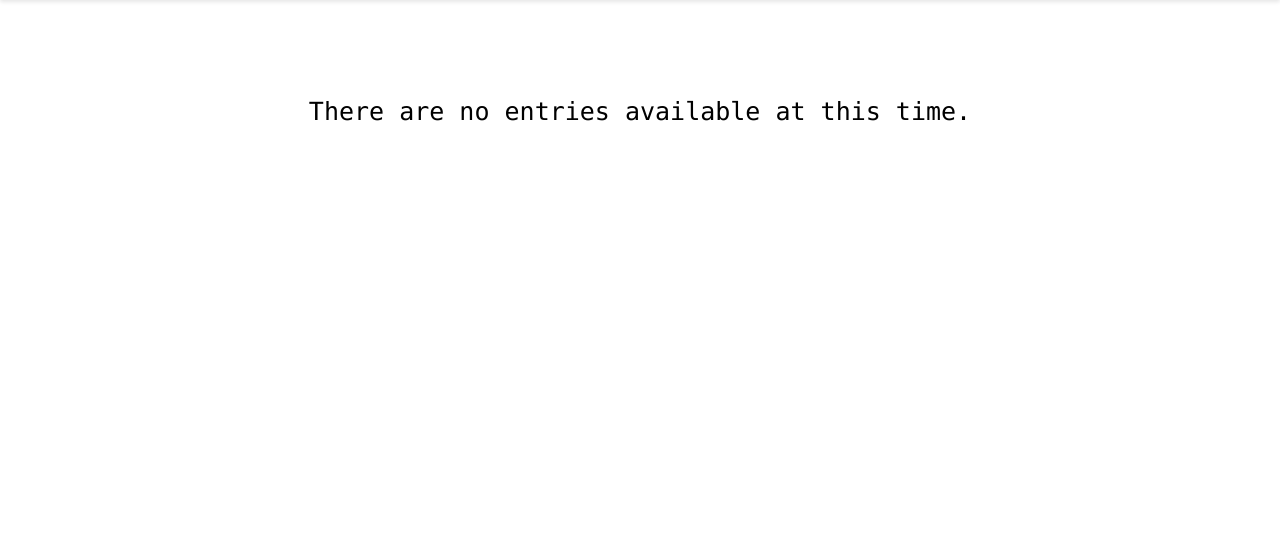
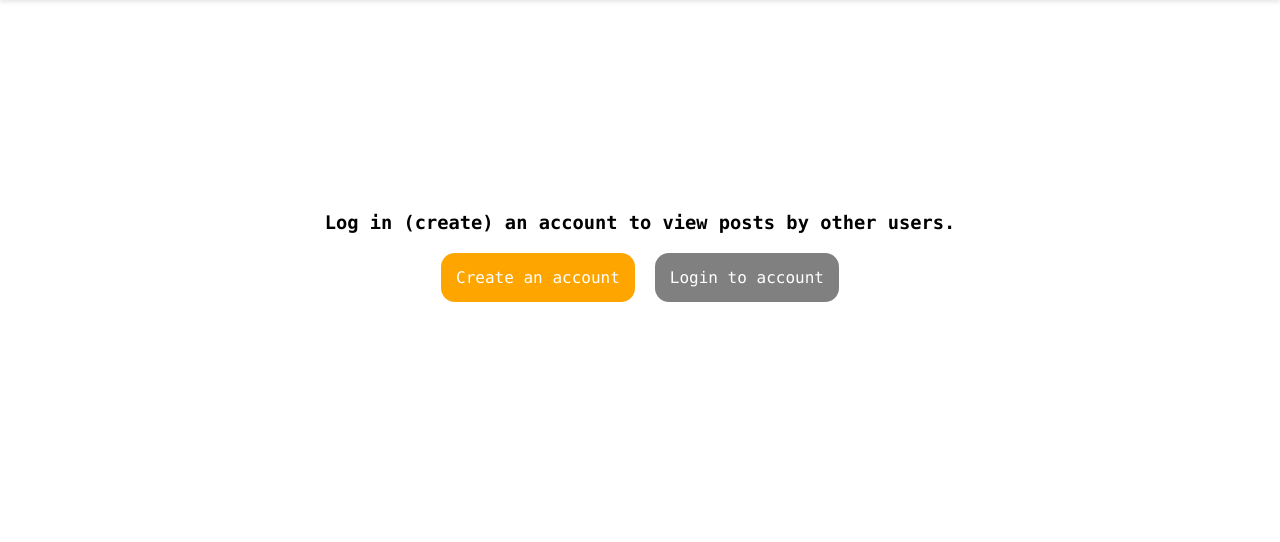
Before and after one commit to ayhandev/Big-Code, a Django app: page /public_list/ in a window 1280 px wide. Shown: the part 68-610 px from the top of the page. Run offline with Django 5.2, Linux system fonts and the light colour scheme; data that the repository does not hold is empty.

Commit message:
1.2.1 | Bag FIx

```diff
--- a/dom/templates/publication_list.html
+++ b/dom/templates/publication_list.html
@@ -3,6 +3,8 @@
 
 {% block content %}
 <br><br><br><br>
+{% if user.is_authendicated %}
+
 {% if public|dictsortreversed:"date_published" %}
 <h1 style="text-align: center;">Publications</h1>
 {% for pub in public|dictsortreversed:"date_published" %}
@@ -59,5 +61,46 @@ function toggleComments(postId) {
     }
 }
 </script>
+{% else %}
+<style>
+
+    .container1 {
+        margin: auto;
+        text-align:  center;
+    }
+    .buttons {
+        display: flex;
+        justify-content: center;
+        gap: 20px;
+        margin-top: 20px;
+    }
+    .button {
+        padding: 15px;
+        color: white;
+        border-radius: 14px;
+        text-decoration: none;
+        transition: background-color 0.3s;
+    }
+    .button-create {
+        background-color: orange;
+    }
+    .button-create:hover {
+        background-color: darkorange;
+    }
+    .button-login {
+        background-color: gray;
+    }
+    .button-login:hover {
+        background-color: darkgray;
+    }
+</style>
+<div class="container1">
+    <h3>Log in (create) an account to view posts by other users.</h3>
+    <div class="buttons">
+        <a href="{% url 'users:sign_up' %}" class="button button-create">Create an account</a>
+        <a href="{% url 'users:sign_in' %}" class="button button-login">Login to account</a>
+    </div>
+</div>
+{% endif %}
 
 {% endblock content %}
--- a/users/templates/sign_in.html
+++ b/users/templates/sign_in.html
@@ -65,6 +65,7 @@
     </style>
 </head>
 <body style="margin: 0;">
+    <br><br><br><br>
     <div class="container" style="margin: 0 auto;">
         <div class="columns is-centered" style="margin: 0 auto;">
             <div class="column is-4" style="margin: 0 auto;">
--- a/users/templates/sign_up.html
+++ b/users/templates/sign_up.html
@@ -56,7 +56,7 @@
 
 </style>
 <body style="margin: 0;">
-
+    <br><br><br><br>
     <div class="container" style="margin: 0 auto;">
         <div class="auth-form">
             <form class="form has-text-centered" method="post">
```
